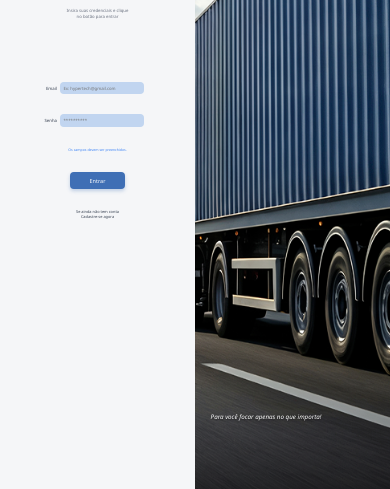
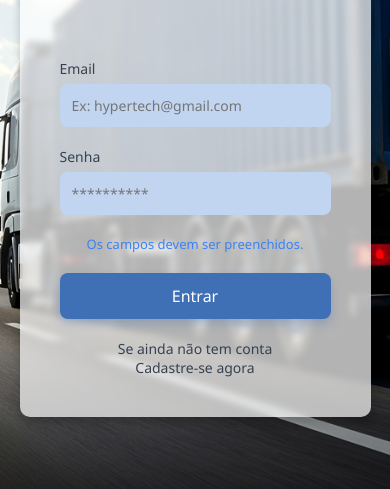
Before and after one commit to HyperTech-SPTECH/Projeto_HyperTech, a plain HTML site: page hypertech-web/public/login.html in a window 390 px wide. Shown: the part 355-844 px from the top of the page. Drawn offline with Linux system fonts and the light colour scheme.

Commit message:
Subindo versão mobile cadastro e login

```diff
--- a/hypertech-web/public/css/cad.css
+++ b/hypertech-web/public/css/cad.css
@@ -38,7 +38,7 @@ body {
 }
 
 .container-esq {
-  width: 50%;
+  width: 60%;
   height: 100vh;
   display: flex;
   justify-content: center;
@@ -121,7 +121,7 @@ button:hover {
 .container {
   background-image: url(../assets/background.png);
   background-size: cover;
-  width: 100%;
+  width: 60%;
   height: 100%;
 }
 
--- a/hypertech-web/public/css/login.css
+++ b/hypertech-web/public/css/login.css
@@ -7,10 +7,9 @@
 
 body {
   display: flex;
-  height: 100vh;
+  min-height: 100vh;
   background: #f8f9fb;
 }
-
 
 #CampoEsquerda {
   width: 50%;
@@ -19,80 +18,70 @@ body {
   flex-direction: column;
   justify-content: center;
   align-items: center;
-  gap: 2.5%;
-  padding: 5%;
+  gap: 20px;
+  padding: 40px;
   text-align: center;
 }
 
-
 #CampoEsquerda img {
-  width: 25vw;
-  max-width: 65%;
+  width: 220px;
+  max-width: 80%;
 }
 
-
 h1 {
-  font-size: 2.4vw;
+  font-size: 32px;
   font-weight: 600;
   color: #1f2937;
-  margin-bottom: 5%;
 }
 
 h2 {
-  font-size: 1.1vw;
+  font-size: 16px;
   font-weight: 400;
   color: #6b7280;
 }
 
-
 .campo {
   display: flex;
-  align-items: center;
-  gap: 3%;
+  flex-direction: column;
   width: 100%;
-  max-width: 70%;
-  justify-content: center;
-  margin-left: -10%;
+  max-width: 380px;
+  gap: 6px;
 }
 
-
 .campo label {
-  width: 20%;
-  font-size: 1.1vw;
+  font-size: 14px;
   color: #374151;
-  text-align: right;
   font-weight: 500;
+  text-align: left;
 }
 
-
 .campo input {
-  flex: 1;
-  padding: 3%;
-  border-radius: 1vw;
+  padding: 12px;
+  border-radius: 8px;
   border: none;
   background: #c1d5f0;
   outline: none;
-  font-size: 1.1vw;
+  font-size: 14px;
 }
 
 
 #CampoEsquerda h2:last-of-type {
-  font-size: 0.9vw;
+  font-size: 13px;
   color: #3b82f6;
 }
 
 
 button {
-  width: 35%;
-  padding: 3%;
+  width: 200px;
+  padding: 12px;
   border: none;
-  border-radius: 1vw;
+  border-radius: 8px;
   background: #3f6fb5;
   color: white;
-  font-size: 1.4vw;
+  font-size: 16px;
   font-weight: 500;
   cursor: pointer;
-  box-shadow: 0 0.5vw 1vw rgba(63, 111, 181, 0.3);
+  box-shadow: 0 5px 10px rgba(63, 111, 181, 0.3);
   transition: 0.2s;
 }
 
@@ -100,9 +89,8 @@ button:hover {
   background: #355fa0;
 }
 
-
 a {
-  font-size: 1vw;
+  font-size: 14px;
   color: #374151;
   text-decoration: none;
 }
@@ -111,10 +99,9 @@ a:hover {
   color: #3f6fb5;
 }
 
-
 #foto {
   width: 50%;
-  height: 100%;
+  height: 100vh;
   overflow: hidden;
   position: relative;
 }
@@ -125,14 +112,42 @@ a:hover {
   object-fit: cover;
 }
 
-
 #foto::after {
   content: "Para você focar apenas no que importa!";
   position: absolute;
-  bottom: 8%;
-  left: 8%;
+  bottom: 40px;
+  left: 40px;
   color: white;
-  font-size: 1.6vw;
+  font-size: 22px;
   font-style: italic;
-  text-shadow: 0 0.2vw 0.5vw rgba(0,0,0,0.5);
+  text-shadow: 0 2px 8px rgba(0,0,0,0.5);
 }
+
+@media (max-width: 900px) {
+
+  #foto {
+    display: none;
+  }
+
+  body {
+    justify-content: center;
+    align-items: center;
+    background-image: url(../assets/background.png);
+    background-size: cover;
+    background-position: center;
+  }
+
+  #CampoEsquerda {
+    width: 90%;
+    background-color: rgba(255,255,255,0.7);
+    backdrop-filter: blur(3px);
+    border-radius: 10px;
+    box-shadow: 0 5px 10px rgba(0,0,0,0.2);
+  }
+
+  button {
+    width: 100%;
+    max-width: 300px;
+  }
+
+}
```
Also changed, not shown: hypertech-web/public/login.html (+4 -2 lines).
